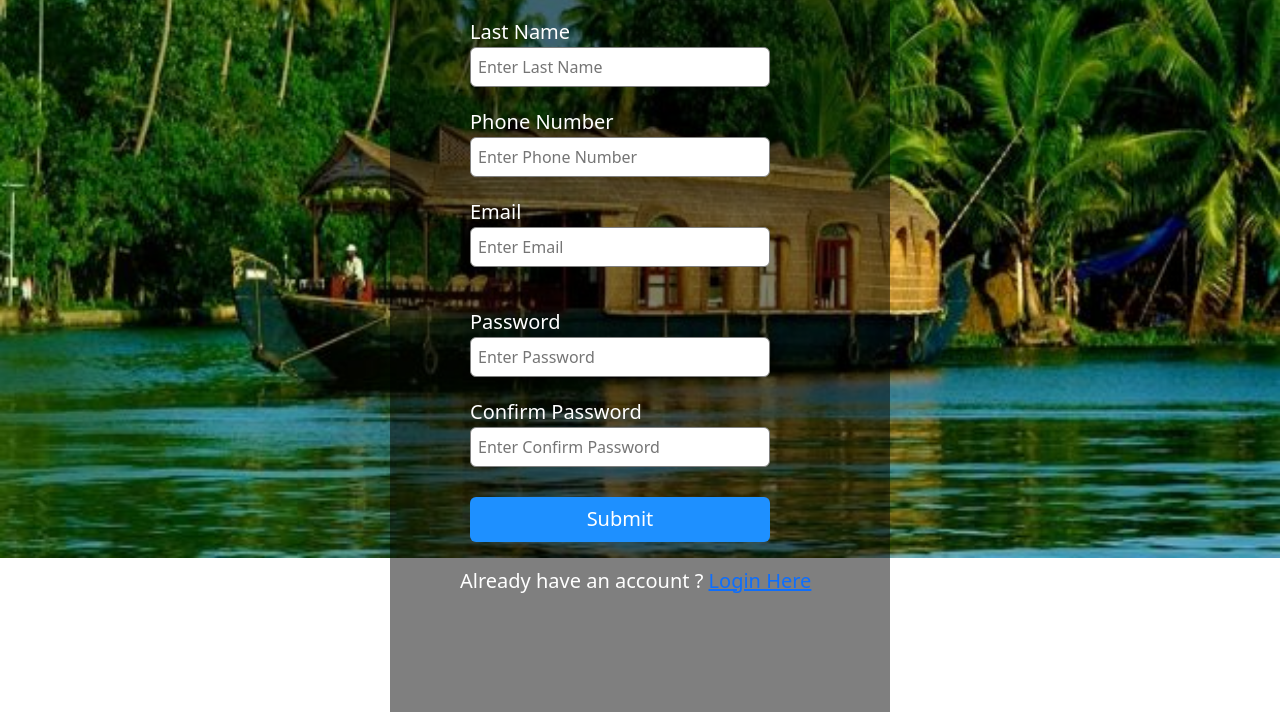
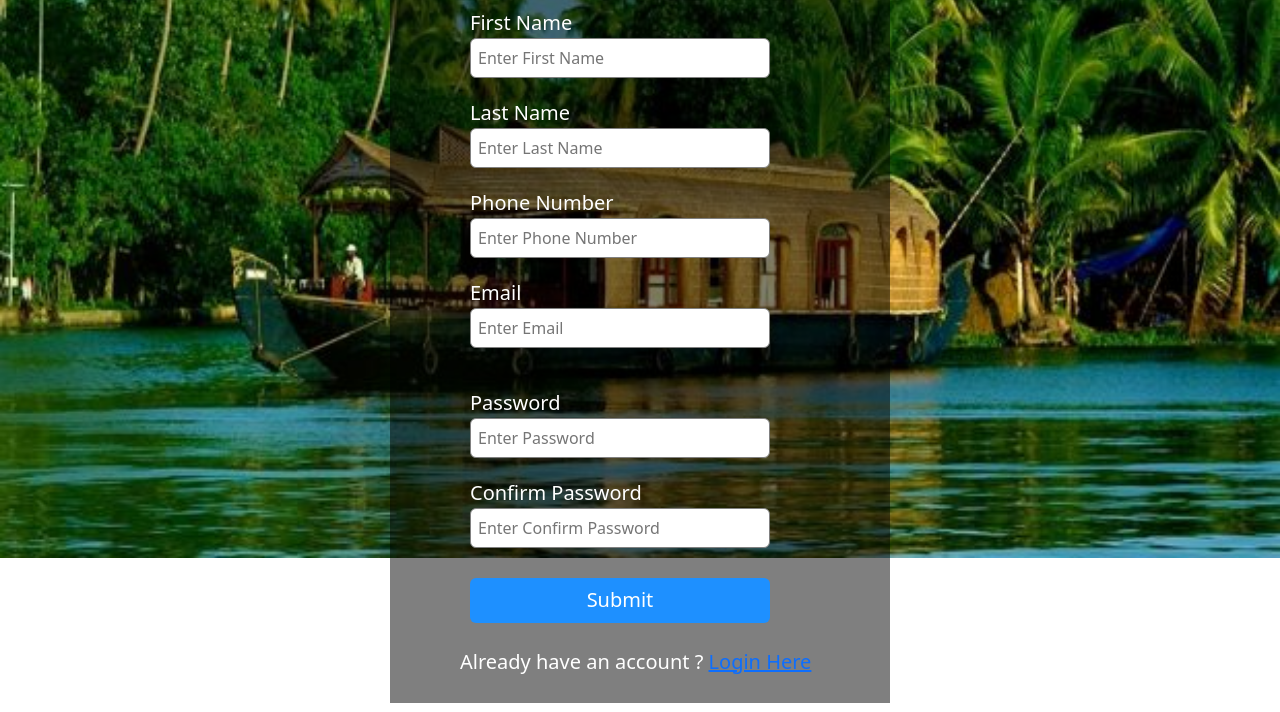
Before and after one commit to nimishatv001/Website-Kerala-tourism-Validation-phase-2, a plain HTML site: page signin.html in a window 1280 px wide. Shown: the part 268-980 px from the top of the page. Drawn offline with nearby package versions, Linux system fonts and the light colour scheme.

Commit message:
size change

```diff
--- a/css/signin.css
+++ b/css/signin.css
@@ -11,15 +11,15 @@ body {
 
 .Signup-box {
     width:500px;
-    height:1000px;
+    height:870px;
     background:rgba(0, 0, 0, 0.5);
     color:#fff;
     position: absolute;
-    top: 50%;
+    top: 57%;
     left: 50%;
     transform: translate(-50%, -50%);
     box-sizing: border-box;
-    padding: 70px 30px;
+    padding: 30px 30px;
     margin-top: 80px;
 
 }
```
